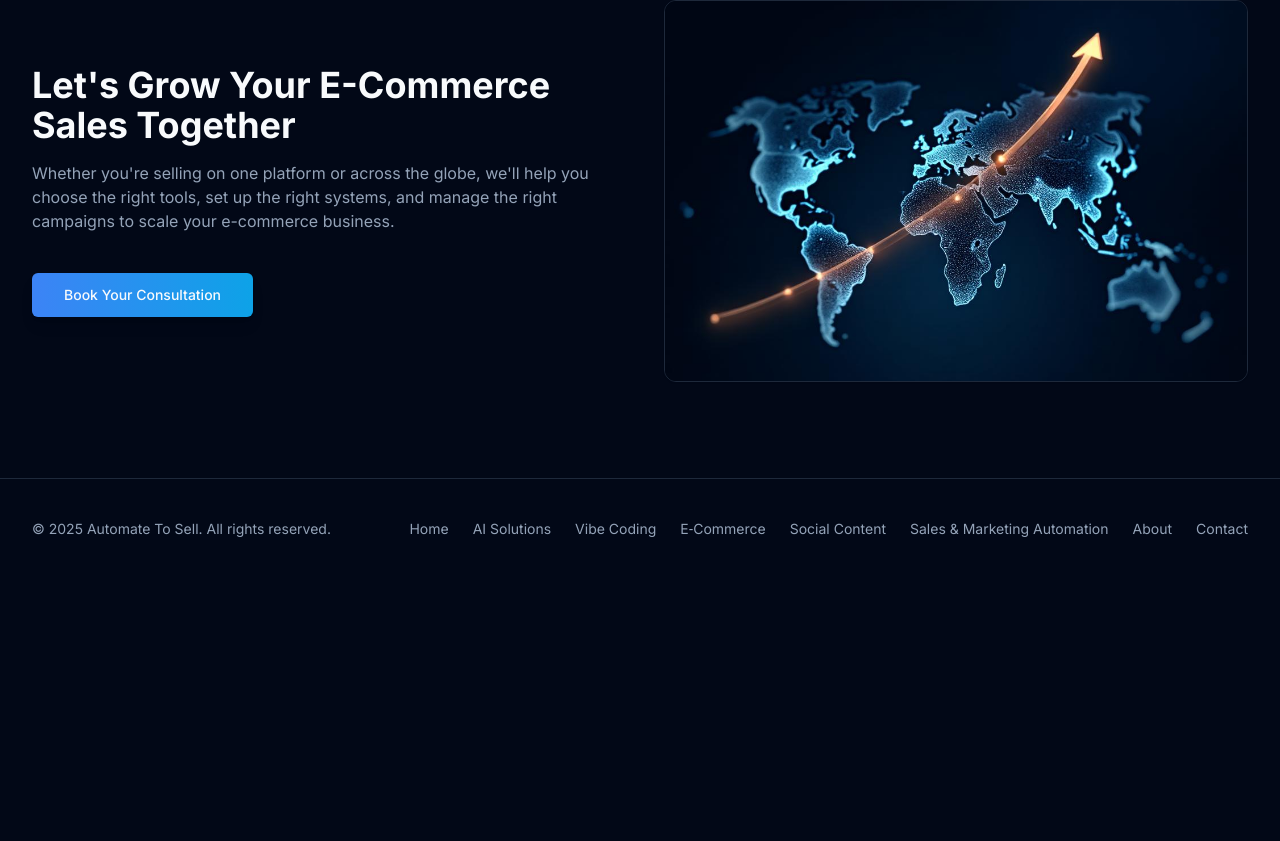
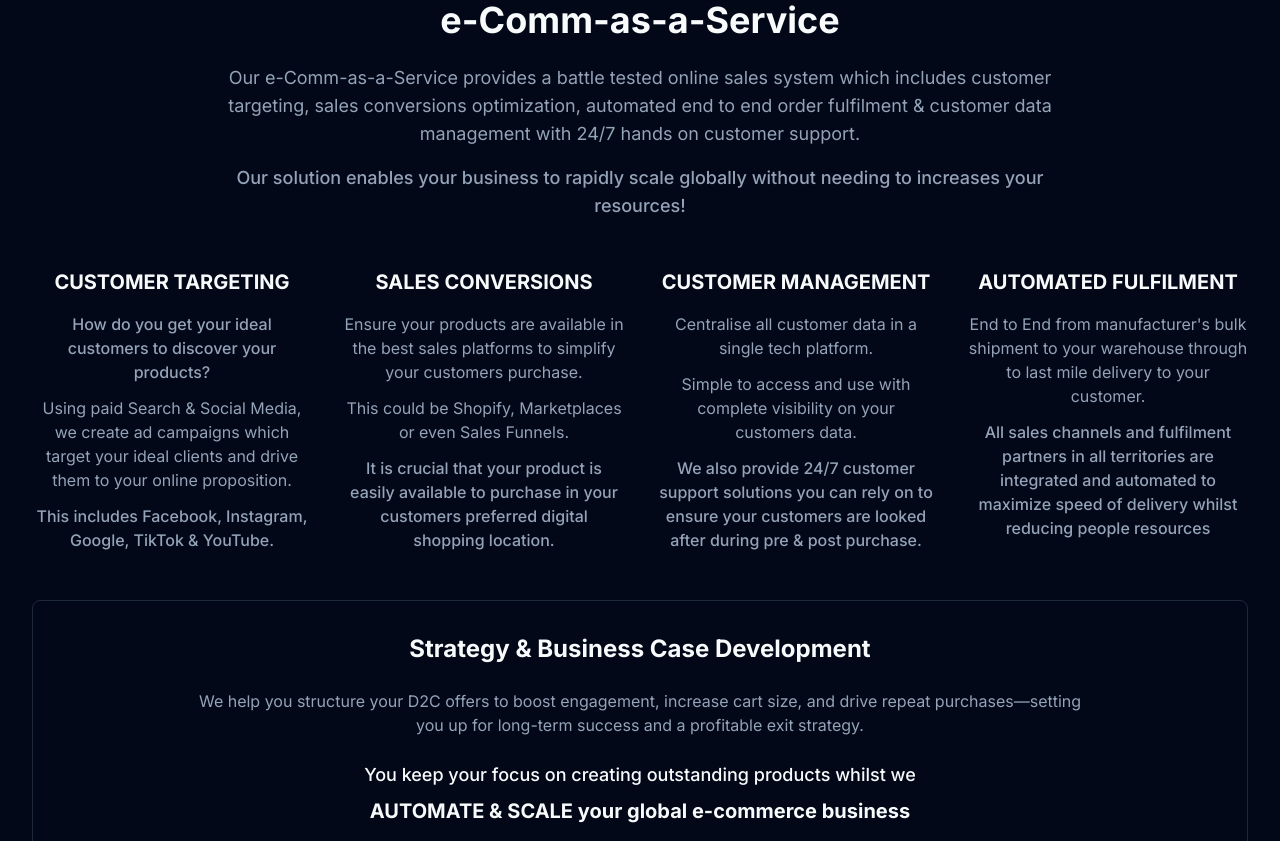
Before and after one commit to ATSUK-23/ats-website, a React (Vite) app: page /e-commerce in a window 1280 px wide. Shown: the part 4319-5160 px from the top of the page. Before the commit the page ends 4898 px from the top, so only its background shows below. Built offline with nearby package versions, Linux system fonts and the light colour scheme.

Commit message:
Add E-Commerce section
Add a new section to the E-Commerce page titled 'e-Comm-as-a-Service'. This section will include an overview of the service and four columns detailing 'CUSTOMER TARGETING', 'SALES CONVERSIONS', 'CUSTOMER MANAGEMENT', and 'AUTOMATED FULFILMENT'.

```diff
--- a/src/pages/ECommerce.tsx
+++ b/src/pages/ECommerce.tsx
@@ -221,6 +221,78 @@ const ECommerce = () => {
           reverse
         />
 
+        {/* e-Comm-as-a-Service Section */}
+        <section className="py-16 md:py-24 bg-background">
+          <div className="container">
+            <div className="text-center mb-12">
+              <h2 className="text-3xl md:text-4xl font-bold mb-6">e-Comm-as-a-Service</h2>
+              <div className="max-w-4xl mx-auto space-y-4 text-muted-foreground">
+                <p className="text-lg">
+                  Our e-Comm-as-a-Service provides a battle tested online sales system which includes customer targeting, sales conversions optimization, automated end to end order fulfilment & customer data management with 24/7 hands on customer support.
+                </p>
+                <p className="text-lg font-medium">
+                  Our solution enables your business to rapidly scale globally without needing to increases your resources!
+                </p>
+              </div>
+            </div>
+
+            {/* 4 Columns */}
+            <div className="grid md:grid-cols-2 lg:grid-cols-4 gap-8 mb-12">
+              <div className="text-center space-y-4">
+                <h3 className="text-xl font-bold text-primary">CUSTOMER TARGETING</h3>
+                <div className="space-y-3 text-muted-foreground">
+                  <p className="font-medium">How do you get your ideal customers to discover your products?</p>
+                  <p>Using paid Search & Social Media, we create ad campaigns which target your ideal clients and drive them to your online proposition.</p>
+                  <p className="font-medium">This includes Facebook, Instagram, Google, TikTok & YouTube.</p>
+                </div>
+              </div>
+
+              <div className="text-center space-y-4">
+                <h3 className="text-xl font-bold text-primary">SALES CONVERSIONS</h3>
+                <div className="space-y-3 text-muted-foreground">
+                  <p>Ensure your products are available in the best sales platforms to simplify your customers purchase.</p>
+                  <p>This could be Shopify, Marketplaces or even Sales Funnels.</p>
+                  <p className="font-medium">It is crucial that your product is easily available to purchase in your customers preferred digital shopping location.</p>
+                </div>
+              </div>
+
+              <div className="text-center space-y-4">
+                <h3 className="text-xl font-bold text-primary">CUSTOMER MANAGEMENT</h3>
+                <div className="space-y-3 text-muted-foreground">
+                  <p>Centralise all customer data in a single tech platform.</p>
+                  <p>Simple to access and use with complete visibility on your customers data.</p>
+                  <p className="font-medium">We also provide 24/7 customer support solutions you can rely on to ensure your customers are looked after during pre & post purchase.</p>
+                </div>
+              </div>
+
+              <div className="text-center space-y-4">
+                <h3 className="text-xl font-bold text-primary">AUTOMATED FULFILMENT</h3>
+                <div className="space-y-3 text-muted-foreground">
+                  <p>End to End from manufacturer's bulk shipment to your warehouse through to last mile delivery to your customer.</p>
+                  <p className="font-medium">All sales channels and fulfilment partners in all territories are integrated and automated to maximize speed of delivery whilst reducing people resources</p>
+                </div>
+              </div>
+            </div>
+
+            {/* Bottom Content */}
+            <div className="bg-card rounded-lg p-8 border">
+              <div className="max-w-4xl mx-auto text-center space-y-6">
+                <h3 className="text-2xl font-bold">Strategy & Business Case Development</h3>
+                <p className="text-muted-foreground">
+                  We help you structure your D2C offers to boost engagement, increase cart size, and drive repeat purchases—setting you up for long-term success and a profitable exit strategy.
+                </p>
+                <div className="text-lg font-medium space-y-2">
+                  <p>You keep your focus on creating outstanding products whilst we</p>
+                  <p className="text-primary font-bold text-xl">AUTOMATE & SCALE your global e-commerce business</p>
+                </div>
+                <Button variant="hero" size="lg" className="mt-6">
+                  Book Your e-Comm Strategy Session
+                </Button>
+              </div>
+            </div>
+          </div>
+        </section>
+
         {/* Final CTA */}
         <SplitSection
           title="Let's Grow Your E-Commerce Sales Together"
```
